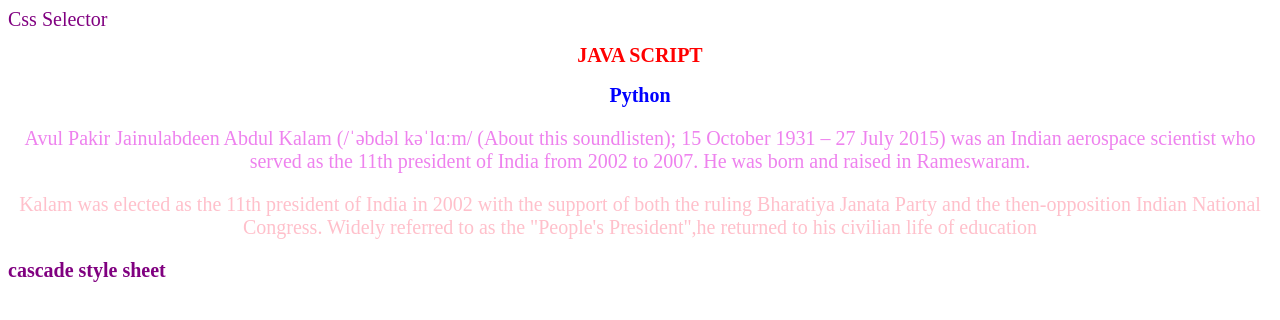
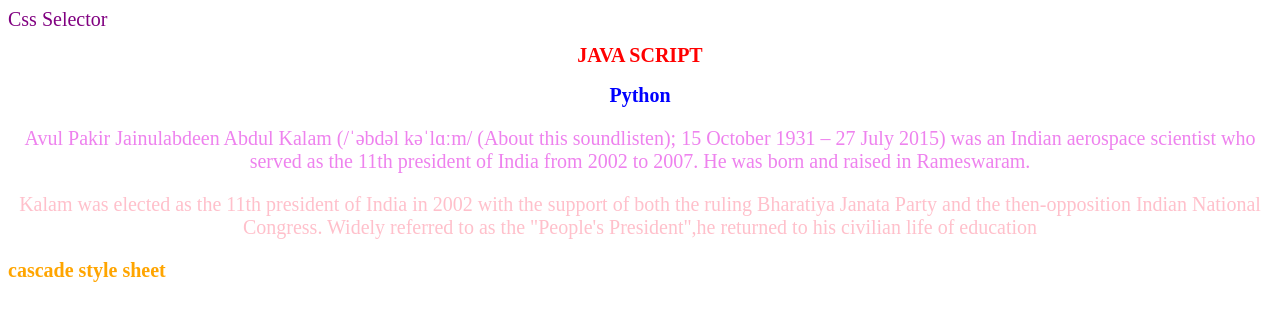
Before and after one commit to AjayKumar049/Front-end-Assignment, a plain HTML site: page Assignment5/index.html in a window 1280 px wide. Drawn offline with Linux system fonts and the light colour scheme.

Commit message:
Update index.html

```diff
--- a/Assignment5/index.html
+++ b/Assignment5/index.html
@@ -2,7 +2,7 @@
 <head>
 <title>Css Properties</title>
 <head>Css Selector</head>
-<link rel="stylesheet" href="Virat.css">
+<link rel="stylesheet" href="style.css">
 <style>
 h1{
    color : green;
```
